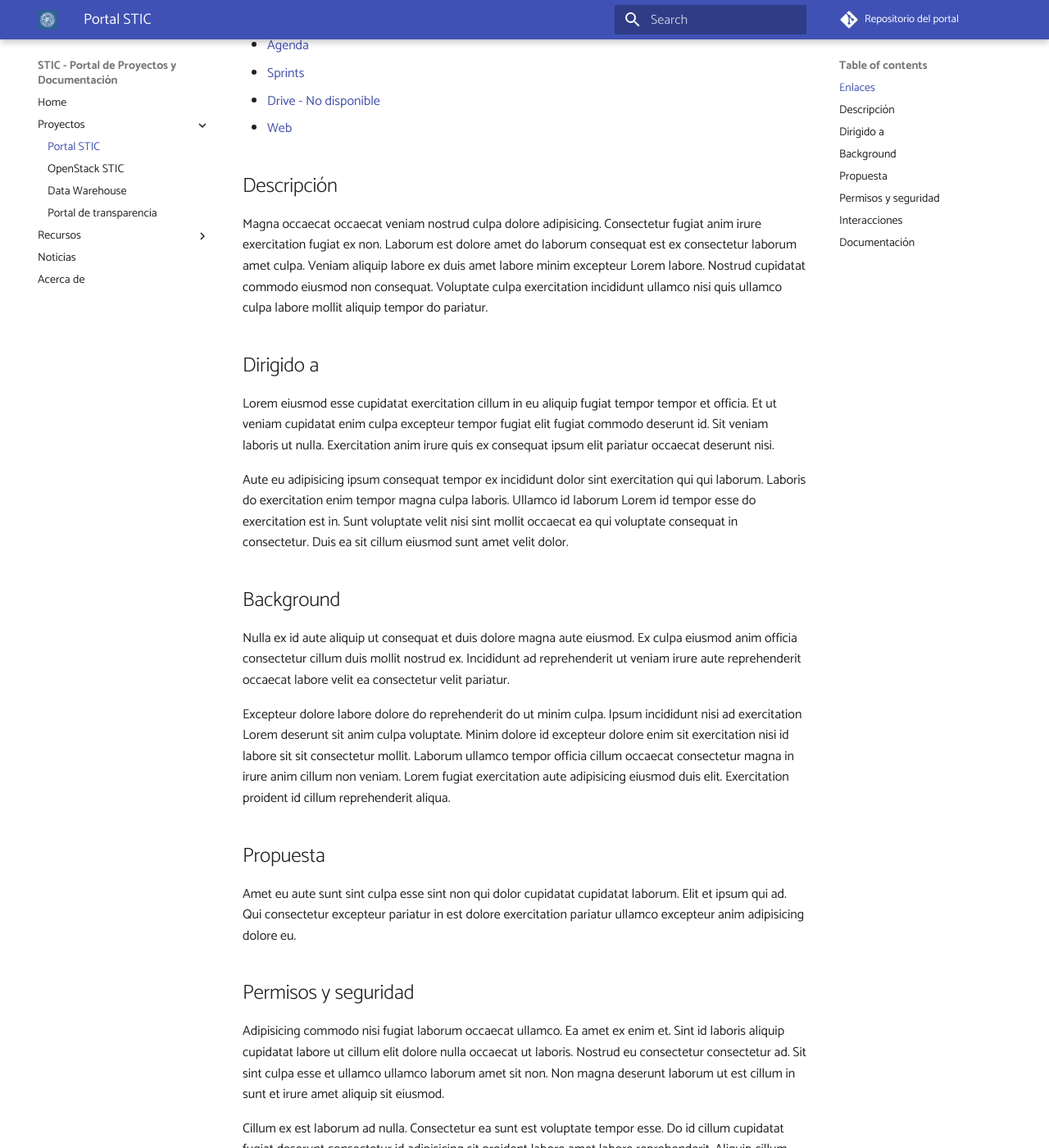
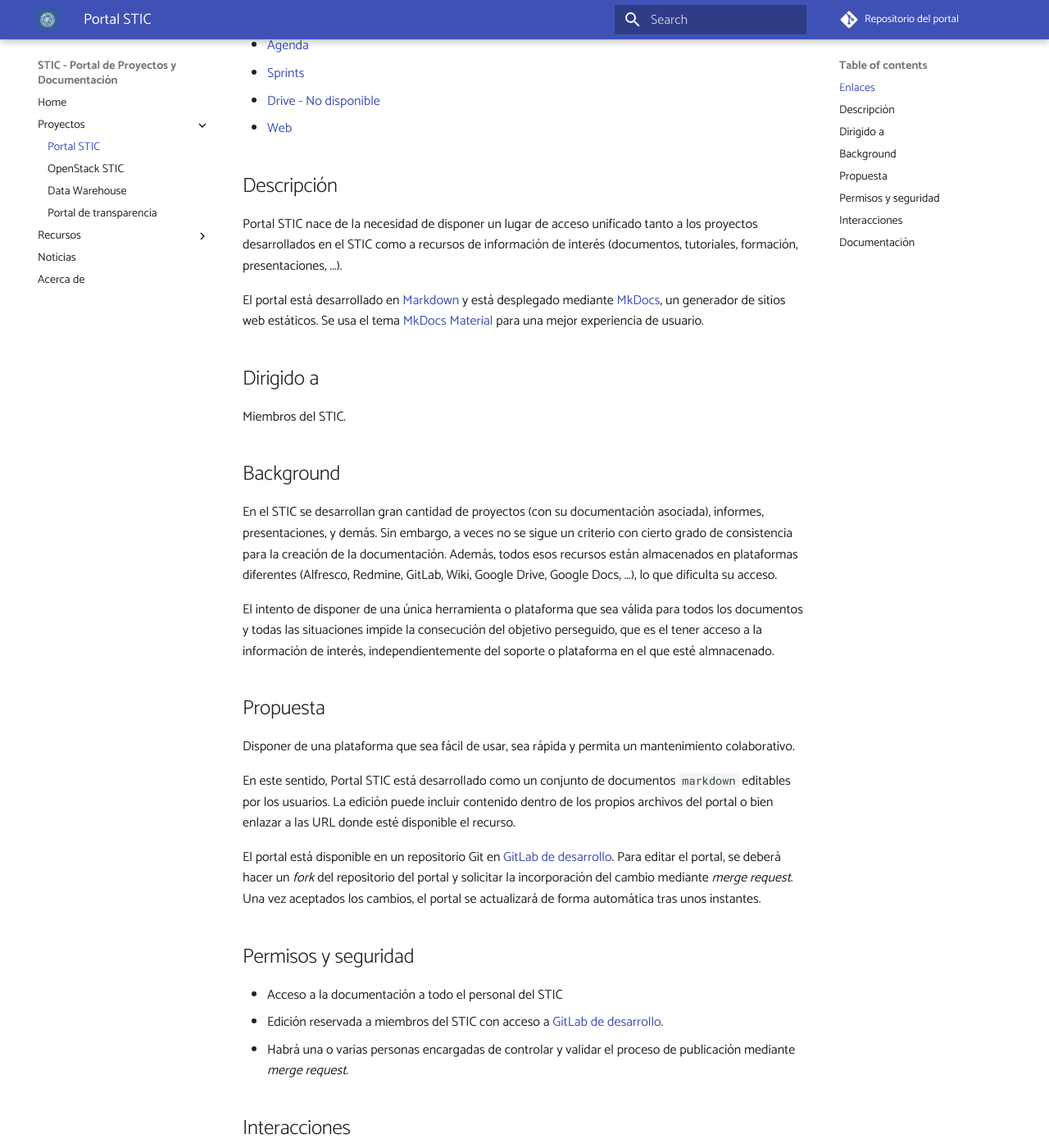
Before and after one commit to ualmtorres/portalstic, an MkDocs documentation site: the page built from docs/proyectos/portal.md, in a window 1280 px wide and 1400 px high, scrolled down 288 px. Shown: the whole window at 82% size. Built offline with MkDocs 1.6.1 and Material for MkDocs 9.7.7, drawn with Linux system fonts in a browser that asks for light colours; some of the changed text lies outside the part shown.

Commit message:
Página Portal STIC close #6

```diff
--- a/docs/proyectos/portal.md
+++ b/docs/proyectos/portal.md
@@ -13,44 +13,42 @@
 
 ## Descripción
 
-Magna occaecat occaecat veniam nostrud culpa dolore adipisicing. Consectetur fugiat anim irure exercitation fugiat ex non. Laborum est dolore amet do laborum consequat est ex consectetur laborum amet culpa. Veniam aliquip labore ex duis amet labore minim excepteur Lorem labore. Nostrud cupidatat commodo eiusmod non consequat. Voluptate culpa exercitation incididunt ullamco nisi quis ullamco culpa labore mollit aliquip tempor do pariatur.
+Portal STIC nace de la necesidad de disponer un lugar de acceso unificado tanto a los proyectos desarrollados en el STIC como a recursos de información de interés (documentos, tutoriales, formación, presentaciones, ...).
+
+El portal está desarrollado en [Markdown](https://markdown.es/) y está desplegado mediante [MkDocs](https://www.mkdocs.org/), un generador de sitios web estáticos. Se usa el tema [MkDocs Material](https://squidfunk.github.io/mkdocs-material/) para una mejor experiencia de usuario.
 
 ## Dirigido a
 
-Lorem eiusmod esse cupidatat exercitation cillum in eu aliquip fugiat tempor tempor et officia. Et ut veniam cupidatat enim culpa excepteur tempor fugiat elit fugiat commodo deserunt id. Sit veniam laboris ut nulla. Exercitation anim irure quis ex consequat ipsum elit pariatur occaecat deserunt nisi.
-
-Aute eu adipisicing ipsum consequat tempor ex incididunt dolor sint exercitation qui qui laborum. Laboris do exercitation enim tempor magna culpa laboris. Ullamco id laborum Lorem id tempor esse do exercitation est in. Sunt voluptate velit nisi sint mollit occaecat ea qui voluptate consequat in consectetur. Duis ea sit cillum eiusmod sunt amet velit dolor.
+Miembros del STIC.
 
 ## Background
 
-Nulla ex id aute aliquip ut consequat et duis dolore magna aute eiusmod. Ex culpa eiusmod anim officia consectetur cillum duis mollit nostrud ex. Incididunt ad reprehenderit ut veniam irure aute reprehenderit occaecat labore velit ea consectetur velit pariatur.
+En el STIC se desarrollan gran cantidad de proyectos (con su documentación asociada), informes, presentaciones, y demás. Sin embargo, a veces no se sigue un criterio con cierto grado de consistencia para la creación de la documentación. Además, todos esos recursos están almacenados en plataformas diferentes (Alfresco, Redmine, GitLab, Wiki, Google Drive, Google Docs, ...), lo que dificulta su acceso.
 
-Excepteur dolore labore dolore do reprehenderit do ut minim culpa. Ipsum incididunt nisi ad exercitation Lorem deserunt sit anim culpa voluptate. Minim dolore id excepteur dolore enim sit exercitation nisi id labore sit sit consectetur mollit. Laborum ullamco tempor officia cillum occaecat consectetur magna in irure anim cillum non veniam. Lorem fugiat exercitation aute adipisicing eiusmod duis elit. Exercitation proident id cillum reprehenderit aliqua.
+El intento de disponer de una única herramienta o plataforma que sea válida para todos los documentos y todas las situaciones impide la consecución del objetivo perseguido, que es el tener acceso a la información de interés, independientemente del soporte o plataforma en el que esté almnacenado.
 
 ## Propuesta
 
-Amet eu aute sunt sint culpa esse sint non qui dolor cupidatat cupidatat laborum. Elit et ipsum qui ad. Qui consectetur excepteur pariatur in est dolore exercitation pariatur ullamco excepteur anim adipisicing dolore eu.
+Disponer de una plataforma que sea fácil de usar, sea rápida y permita un mantenimiento colaborativo.
+
+En este sentido, Portal STIC está desarrollado como un conjunto de documentos `markdown` editables por los usuarios. La edición puede incluir contenido dentro de los propios archivos del portal o bien enlazar a las URL donde esté disponible el recurso.
+
+El portal está disponible en un repositorio Git en [GitLab de desarrollo](http://gitlab.ual.es/mtorres/portalstic.git). Para editar el portal, se deberá hacer un _fork_ del repositorio del portal y solicitar la incorporación del cambio mediante _merge request_. Una vez aceptados los cambios, el portal se actualizará de forma automática tras unos instantes.
 
 ## Permisos y seguridad
 
-Adipisicing commodo nisi fugiat laborum occaecat ullamco. Ea amet ex enim et. Sint id laboris aliquip cupidatat labore ut cillum elit dolore nulla occaecat ut laboris. Nostrud eu consectetur consectetur ad. Sit sint culpa esse et ullamco ullamco laborum amet sit non. Non magna deserunt laborum ut est cillum in sunt et irure amet aliquip sit eiusmod.
-
-Cillum ex est laborum ad nulla. Consectetur ea sunt est voluptate tempor esse. Do id cillum cupidatat fugiat deserunt consectetur id adipisicing sit proident labore amet labore reprehenderit. Aliquip cillum culpa elit adipisicing in aliquip proident aliquip consectetur magna aliquip officia incididunt duis. Amet id aliqua amet Lorem nostrud aute elit tempor id exercitation do in veniam duis. Et cupidatat do laborum reprehenderit in.
+* Acceso a la documentación a todo el personal del STIC
+* Edición reservada a miembros del STIC con acceso a [GitLab de desarrollo](http://gitlab.ual.es/mtorres/portalstic.git).
+* Habrá una o varias personas encargadas de controlar y validar el proceso de publicación mediante _merge request_.
 
 ## Interacciones
 
-Enim laboris velit incididunt pariatur. Cillum aliquip sunt proident enim fugiat Lorem duis nisi mollit reprehenderit amet dolor esse. Minim nulla ex labore duis fugiat elit id.
-
-Excepteur nostrud ipsum ullamco fugiat incididunt ad in commodo sint do consequat in. Irure ex tempor minim ut id et qui. Amet cupidatat nulla anim amet ea aute laborum.
-
-Commodo magna aliquip exercitation laboris veniam velit est sunt. Aliquip adipisicing pariatur est aute aliquip. Do officia aliquip sint exercitation cupidatat eiusmod deserunt anim. Officia nulla voluptate sint ipsum eiusmod nostrud fugiat adipisicing enim non ipsum consectetur laborum. Quis tempor ut sit consectetur irure enim enim elit dolor.
+* **GitLab de desarollo**: Almacena el repositorio del portal
 
 ## Documentación
 
-Nostrud dolor irure reprehenderit culpa eiusmod esse consectetur. Quis incididunt duis sint sunt est culpa sit. Aute officia nostrud aliqua amet ad incididunt cupidatat nulla officia. Dolore culpa in eu minim minim anim aliqua nostrud in sit ad. Ut consequat pariatur incididunt pariatur aute laborum. Nostrud ullamco in occaecat nisi fugiat consequat sint excepteur reprehenderit laborum culpa cillum.
-
-Aliqua ad dolore id ipsum tempor duis dolore magna exercitation. Et laboris aliqua aute exercitation aute adipisicing fugiat anim excepteur consequat. Aliquip irure tempor est aliquip ad ipsum.
-
-Pariatur officia labore eiusmod culpa irure excepteur cupidatat proident id cillum. Anim amet elit elit dolor consectetur do ex laborum aliquip fugiat voluptate id ipsum amet. Ipsum Lorem voluptate veniam irure cupidatat ut magna.
-
-Voluptate veniam voluptate velit tempor proident Lorem anim cillum cupidatat proident. Consequat ipsum ad fugiat amet eu amet eu adipisicing exercitation ea cillum. Ea labore veniam enim non aliqua duis cupidatat laboris. Ipsum nulla culpa non nostrud.
+* [Sintaxis Markdown](https://github.com/adam-p/markdown-here/wiki/Markdown-Here-Cheatsheet)
+* [MkDocs](https://www.mkdocs.org/#getting-started)
+* [Añadir páginas nuevas](https://www.mkdocs.org/#adding-pages)
+* [Creación de notas, información, ... (Admonitions)](https://squidfunk.github.io/mkdocs-material/extensions/admonition/#usage)
+* [Inserción de código fuente](https://squidfunk.github.io/mkdocs-material/extensions/codehilite/#usage)
```
